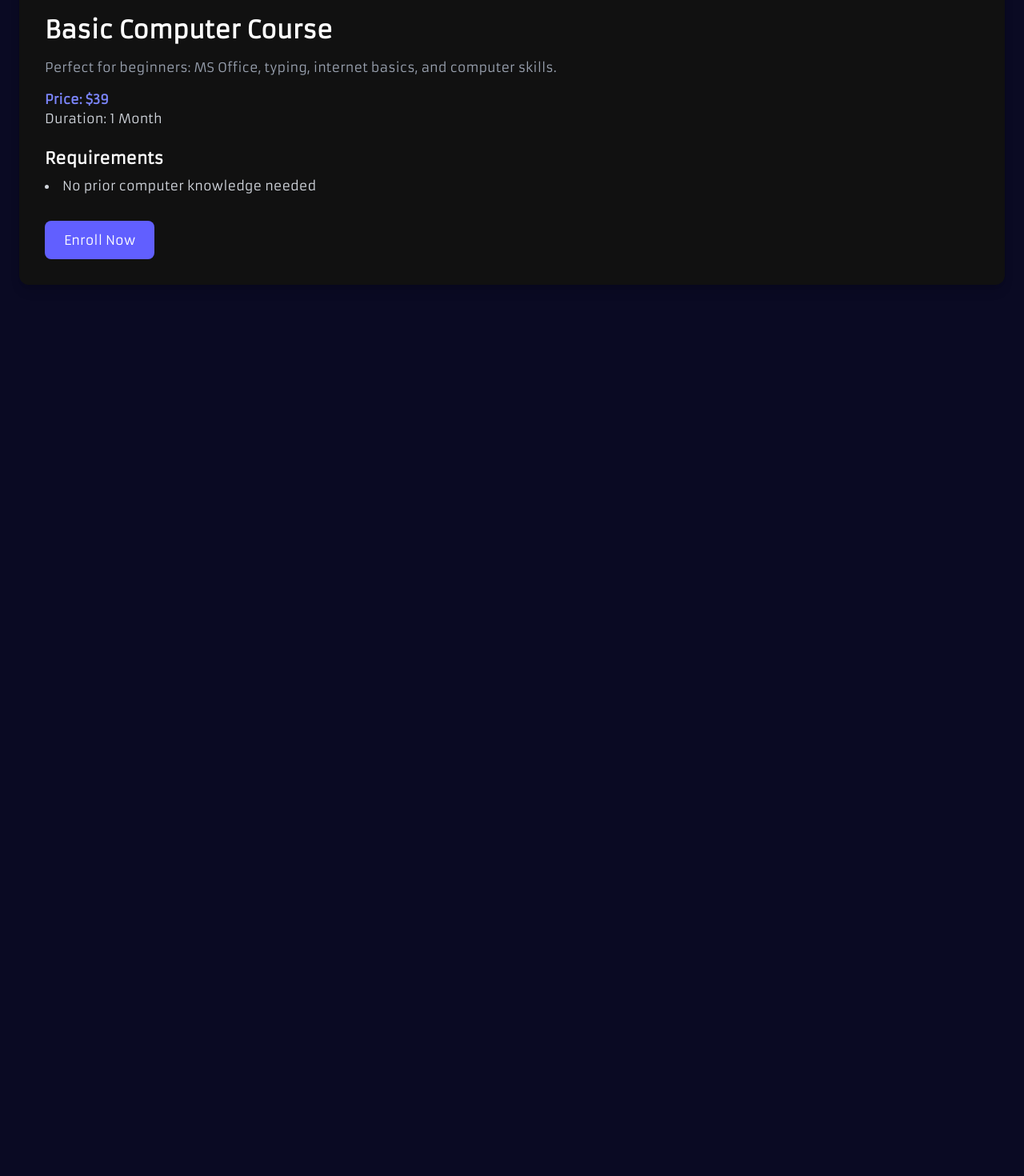
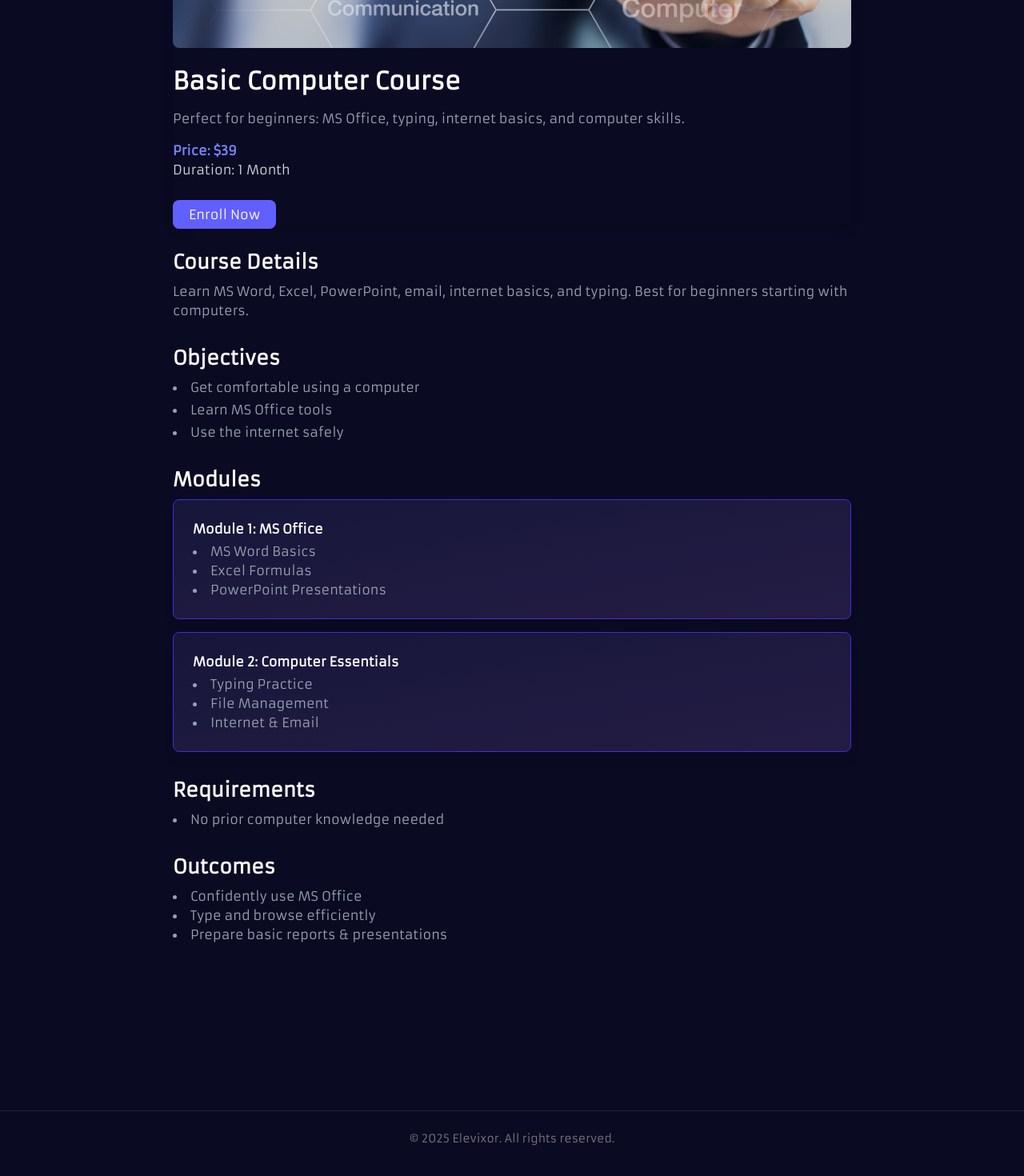
Before and after one commit to Rokon744/elevixor, a Next.js app: page /courses/basic-computer in a window 1280 px wide. Shown: the part 400-1870 px from the top of the page at 80% size. Before the commit the page ends 820 px from the top, so only its background shows below. Built offline with nearby package versions, Linux system fonts and the light colour scheme.

Commit message:
check without useRouter

```diff
--- a/src/pages/CourseDetail.jsx
+++ b/src/pages/CourseDetail.jsx
@@ -1,278 +1,280 @@
-// "use client";
-// import { useParams, useRouter } from "next/navigation";
-// import Image from "next/image";
-// import { courses } from "@/db/coursesData";
-// import { IoArrowBackCircleOutline } from "react-icons/io5";
-// import { motion } from "framer-motion";
-
-// const fadeInUp = {
-//   hidden: { opacity: 0, y: 40 },
-//   visible: (i = 0) => ({
-//     opacity: 1,
-//     y: 0,
-//     transition: {
-//       delay: i * 0.2,
-//       duration: 0.6,
-//       ease: "easeOut",
-//     },
-//   }),
-// };
-
-// const CourseDetail = () => {
-//   const { id } = useParams();
-//   const course = courses.find((c) => c.id === id);
-
-//   const router = useRouter();
-
-//   if (!course) {
-//     return <p className="text-center mt-10 text-red-500">Course not found</p>;
-//   }
-
-//   return (
-//     <>
-//       <div className="max-w-4xl mx-auto px-6 py-40">
-//         {/* Back Button */}
-//         <motion.button
-//           className="my-6 flex items-center gap-2 border !border-b-white px-3 py-1 rounded-md fixed z-10 left-6 top-5 transition backbutton cursor-pointer"
-//           initial={{ opacity: 0, x: -30 }}
-//           animate={{ opacity: 1, x: 0 }}
-//           transition={{ duration: 0.6 }}
-//           onClick={() => router.back()}
-//         >
-//           <IoArrowBackCircleOutline className="text-2xl" />
-//           Back
-//         </motion.button>
-
-//         {/* Header & Image */}
-//         <motion.div
-//           className="shadow-lg"
-//           initial="hidden"
-//           whileInView="visible"
-//           viewport={{ once: false, amount: 0.3 }}
-//           variants={fadeInUp}
-//         >
-//           <Image
-//             src={course.image}
-//             alt={course.title}
-//             className="rounded-lg mb-6 w-full max-h-[300px] object-cover"
-//           />
-//           <motion.h1
-//             className="text-3xl font-bold text-white"
-//             variants={fadeInUp}
-//           >
-//             {course.title}
-//           </motion.h1>
-//           <motion.p className="text-gray-400 my-4" variants={fadeInUp}>
-//             {course.desc}
-//           </motion.p>
-//           <motion.p className="text-indigo-400 font-bold" variants={fadeInUp}>
-//             Price: {course.price}
-//           </motion.p>
-//           <motion.p className="text-gray-300 pb-8" variants={fadeInUp}>
-//             Duration: {course.duration}
-//           </motion.p>
-//           <motion.a href="/contact"
-//             className="mt-6 bg-indigo-500 px-5 py-2 text-white rounded-lg hover:bg-indigo-600 transition"
-//             variants={fadeInUp}
-//           >
-//             Enroll Now
-//           </motion.a>
-//         </motion.div>
-//         {/* Details */}
-//         <motion.section
-//           className="mt-8"
-//           initial="hidden"
-//           whileInView="visible"
-//           viewport={{ once: false, amount: 0.2 }}
-//           variants={fadeInUp}
-//         >
-//           <h2 className="text-2xl font-semibold">Course Details</h2>
-//           <p className="text-gray-400 mt-2">{course.details}</p>
-//         </motion.section>
-
-//         {/* Objectives */}
-//         <motion.section
-//           className="mt-8"
-//           initial="hidden"
-//           whileInView="visible"
-//           viewport={{ once: false, amount: 0.2 }}
-//           variants={fadeInUp}
-//         >
-//           <h2 className="text-2xl font-semibold">Objectives</h2>
-//           <ul className="list-disc list-inside mt-2 space-y-1 text-gray-400">
-//             {course.objectives.map((obj, i) => (
-//               <motion.li key={i} custom={i} variants={fadeInUp}>
-//                 {obj}
-//               </motion.li>
-//             ))}
-//           </ul>
-//         </motion.section>
-
-//         {/* Modules */}
-//         <motion.section
-//           className="mt-8"
-//           initial="hidden"
-//           whileInView="visible"
-//           viewport={{ once: false, amount: 0.2 }}
-//           variants={fadeInUp}
-//         >
-//           <h2 className="text-2xl font-semibold">Modules</h2>
-//           <div className="mt-2 space-y-4">
-//             {course.modules.map((module, i) => (
-//               <motion.div
-//                 key={i}
-//                 className="bg-gradient-to-br from-[#16163a] to-[#241c44] p-6 rounded-lg shadow-lg backdrop-blur-md border border-indigo-700 hover:border-purple-600 transition-colors"
-//                 custom={i}
-//                 variants={fadeInUp}
-//               >
-//                 <h3 className="font-semibold">{module.name}</h3>
-//                 <ul className="list-disc list-inside mt-1 text-gray-400">
-//                   {module.lessons.map((lesson, j) => (
-//                     <li key={j}>{lesson}</li>
-//                   ))}
-//                 </ul>
-//               </motion.div>
-//             ))}
-//           </div>
-//         </motion.section>
-
-//         {/* Requirements */}
-//         <motion.section
-//           className="mt-8"
-//           initial="hidden"
-//           whileInView="visible"
-//           viewport={{ once: false, amount: 0.2 }}
-//           variants={fadeInUp}
-//         >
-//           <h2 className="text-2xl font-semibold">Requirements</h2>
-//           <ul className="list-disc list-inside mt-2 text-gray-400">
-//             {course.requirements.map((req, i) => (
-//               <motion.li key={i} custom={i} variants={fadeInUp}>
-//                 {req}
-//               </motion.li>
-//             ))}
-//           </ul>
-//         </motion.section>
-
-//         {/* Outcomes */}
-//         <motion.section
-//           className="mt-8"
-//           initial="hidden"
-//           whileInView="visible"
-//           viewport={{ once: false, amount: 0.2 }}
-//           variants={fadeInUp}
-//         >
-//           <h2 className="text-2xl font-semibold">Outcomes</h2>
-//           <ul className="list-disc list-inside mt-2 text-gray-400">
-//             {course.outcomes.map((out, i) => (
-//               <motion.li key={i} custom={i} variants={fadeInUp}>
-//                 {out}
-//               </motion.li>
-//             ))}
-//           </ul>
-//         </motion.section>
-//       </div>
-
-//       {/* Footer */}
-//       <motion.div
-//         className="border-t border-white/10 mt-12 pt-6 text-center text-sm text-[#797878] pb-10"
-//         initial={{ opacity: 0, y: 20 }}
-//         whileInView={{ opacity: 1, y: 0 }}
-//         transition={{ duration: 0.6 }}
-//         viewport={{ once: false, amount: 0.3 }}
-//       >
-//         © {new Date().getFullYear()} Elevixor. All rights reserved.
-//       </motion.div>
-//     </>
-//   );
-// };
-
-// export default CourseDetail;
-
-
 "use client";
 import { useParams } from "next/navigation";
 import Image from "next/image";
 import { courses } from "@/db/coursesData";
+import { IoArrowBackCircleOutline } from "react-icons/io5";
+import { motion } from "framer-motion";
 
-export default function CourseDetail() {
-  const params = useParams();
-  const courseId = params?.id;
-  const course = courses.find((c) => c.id === courseId);
+const fadeInUp = {
+  hidden: { opacity: 0, y: 40 },
+  visible: (i = 0) => ({
+    opacity: 1,
+    y: 0,
+    transition: {
+      delay: i * 0.2,
+      duration: 0.6,
+      ease: "easeOut",
+    },
+  }),
+};
+
+const CourseDetail = () => {
+  const { id } = useParams();
+  const course = courses.find((c) => c.id === id);
+
+  // const router = useRouter();
 
   if (!course) {
-    return <p className="text-center text-white py-16">Course not found</p>;
+    return <p className="text-center mt-10 text-red-500">Course not found</p>;
   }
 
   return (
-    <section className="container mx-auto px-6 py-16">
-      <div className="bg-[#111] p-8 rounded-xl shadow-lg">
-        {/* Course Banner */}
+    <>
+      <div className="max-w-4xl mx-auto px-6 py-40">
+        {/* Back Button */}
+        <motion.button
+          className="my-6 flex items-center gap-2 border !border-b-white px-3 py-1 rounded-md fixed z-10 left-6 top-5 transition backbutton cursor-pointer"
+          initial={{ opacity: 0, x: -30 }}
+          animate={{ opacity: 1, x: 0 }}
+          transition={{ duration: 0.6 }}
+        >
+          <IoArrowBackCircleOutline className="text-2xl" />
+          Back
+        </motion.button>
+
+        {/* Header & Image */}
+        <motion.div
+          className="shadow-lg"
+          initial="hidden"
+          whileInView="visible"
+          viewport={{ once: false, amount: 0.3 }}
+          variants={fadeInUp}
+        >
           <Image
             src={course.image}
             alt={course.title}
             className="rounded-lg mb-6 w-full max-h-[300px] object-cover"
           />
+          <motion.h1
+            className="text-3xl font-bold text-white"
+            variants={fadeInUp}
+          >
+            {course.title}
+          </motion.h1>
+          <motion.p className="text-gray-400 my-4" variants={fadeInUp}>
+            {course.desc}
+          </motion.p>
+          <motion.p className="text-indigo-400 font-bold" variants={fadeInUp}>
+            Price: {course.price}
+          </motion.p>
+          <motion.p className="text-gray-300 pb-8" variants={fadeInUp}>
+            Duration: {course.duration}
+          </motion.p>
+          <motion.a href="/contact"
+            className="mt-6 bg-indigo-500 px-5 py-2 text-white rounded-lg hover:bg-indigo-600 transition"
+            variants={fadeInUp}
+          >
+            Enroll Now
+          </motion.a>
+        </motion.div>
+        {/* Details */}
+        <motion.section
+          className="mt-8"
+          initial="hidden"
+          whileInView="visible"
+          viewport={{ once: false, amount: 0.2 }}
+          variants={fadeInUp}
+        >
+          <h2 className="text-2xl font-semibold">Course Details</h2>
+          <p className="text-gray-400 mt-2">{course.details}</p>
+        </motion.section>
 
-        {/* Title & Price */}
-        <h1 className="text-3xl font-bold text-white">{course.title}</h1>
-        <p className="text-gray-400 my-4">{course.desc}</p>
-        <p className="text-indigo-400 font-bold">Price: {course.price}</p>
-        <p className="text-gray-300">Duration: {course.duration}</p>
+        {/* Objectives */}
+        <motion.section
+          className="mt-8"
+          initial="hidden"
+          whileInView="visible"
+          viewport={{ once: false, amount: 0.2 }}
+          variants={fadeInUp}
+        >
+          <h2 className="text-2xl font-semibold">Objectives</h2>
+          <ul className="list-disc list-inside mt-2 space-y-1 text-gray-400">
+            {course.objectives.map((obj, i) => (
+              <motion.li key={i} custom={i} variants={fadeInUp}>
+                {obj}
+              </motion.li>
+            ))}
+          </ul>
+        </motion.section>
 
-        {/* Instructor */}
-        {course.instructor && (
-          <p className="text-gray-400 mt-2">
-            <span className="font-semibold text-white">Instructor:</span>{" "}
-            {course.instructor}
-          </p>
-        )}
+        {/* Modules */}
+        <motion.section
+          className="mt-8"
+          initial="hidden"
+          whileInView="visible"
+          viewport={{ once: false, amount: 0.2 }}
+          variants={fadeInUp}
+        >
+          <h2 className="text-2xl font-semibold">Modules</h2>
+          <div className="mt-2 space-y-4">
+            {course.modules.map((module, i) => (
+              <motion.div
+                key={i}
+                className="bg-gradient-to-br from-[#16163a] to-[#241c44] p-6 rounded-lg shadow-lg backdrop-blur-md border border-indigo-700 hover:border-purple-600 transition-colors"
+                custom={i}
+                variants={fadeInUp}
+              >
+                <h3 className="font-semibold">{module.name}</h3>
+                <ul className="list-disc list-inside mt-1 text-gray-400">
+                  {module.lessons.map((lesson, j) => (
+                    <li key={j}>{lesson}</li>
+                  ))}
+                </ul>
+              </motion.div>
+            ))}
+          </div>
+        </motion.section>
 
         {/* Requirements */}
-        {course.requirements && (
-          <div className="mt-6">
-            <h2 className="text-xl font-semibold text-white mb-2">
-              Requirements
-            </h2>
-            <ul className="list-disc list-inside text-gray-300 space-y-1">
+        <motion.section
+          className="mt-8"
+          initial="hidden"
+          whileInView="visible"
+          viewport={{ once: false, amount: 0.2 }}
+          variants={fadeInUp}
+        >
+          <h2 className="text-2xl font-semibold">Requirements</h2>
+          <ul className="list-disc list-inside mt-2 text-gray-400">
             {course.requirements.map((req, i) => (
-                <li key={i}>{req}</li>
+              <motion.li key={i} custom={i} variants={fadeInUp}>
+                {req}
+              </motion.li>
             ))}
           </ul>
-          </div>
-        )}
+        </motion.section>
 
-        {/* Syllabus */}
-        {course.syllabus && (
-          <div className="mt-6">
-            <h2 className="text-xl font-semibold text-white mb-2">Syllabus</h2>
-            <ul className="list-disc list-inside text-gray-300 space-y-1">
-              {course.syllabus.map((item, i) => (
-                <li key={i}>{item}</li>
+        {/* Outcomes */}
+        <motion.section
+          className="mt-8"
+          initial="hidden"
+          whileInView="visible"
+          viewport={{ once: false, amount: 0.2 }}
+          variants={fadeInUp}
+        >
+          <h2 className="text-2xl font-semibold">Outcomes</h2>
+          <ul className="list-disc list-inside mt-2 text-gray-400">
+            {course.outcomes.map((out, i) => (
+              <motion.li key={i} custom={i} variants={fadeInUp}>
+                {out}
+              </motion.li>
             ))}
           </ul>
+        </motion.section>
       </div>
-        )}
 
-        {/* What you'll learn */}
-        {course.learn && (
-          <div className="mt-6">
-            <h2 className="text-xl font-semibold text-white mb-2">
-              What You’ll Learn
-            </h2>
-            <ul className="list-disc list-inside text-gray-300 space-y-1">
-              {course.learn.map((item, i) => (
-                <li key={i}>{item}</li>
-              ))}
-            </ul>
-          </div>
-        )}
+      {/* Footer */}
+      <motion.div
+        className="border-t border-white/10 mt-12 pt-6 text-center text-sm text-[#797878] pb-10"
+        initial={{ opacity: 0, y: 20 }}
+        whileInView={{ opacity: 1, y: 0 }}
+        transition={{ duration: 0.6 }}
+        viewport={{ once: false, amount: 0.3 }}
+      >
+        © {new Date().getFullYear()} Elevixor. All rights reserved.
+      </motion.div>
+    </>
+  );
+};
 
-        {/* Enroll Button */}
-        <button className="mt-8 bg-indigo-500 px-6 py-3 text-white rounded-lg hover:bg-indigo-600 transition w-full sm:w-auto">
-          Enroll Now
-        </button>
-      </div>
-    </section>
-  );
-}
+export default CourseDetail;
+
+
+// "use client";
+// import { useParams } from "next/navigation";
+// import Image from "next/image";
+// import { courses } from "@/db/coursesData";
+
+// export default function CourseDetail() {
+//   const {id} = useParams();
+//   const courseId = id;
+//   const course = courses.find((c) => c.id === courseId);
+
+//   console.log(id);
+
+
+//   if (!course) {
+//     return <p className="text-center text-white py-16">Course not found</p>;
+//   }
+
+//   return (
+//     <section className="container mx-auto px-6 py-16">
+//       <div className="bg-[#111] p-8 rounded-xl shadow-lg">
+//         {/* Course Banner */}
+//         <Image
+//           src={course.image}
+//           alt={course.title}
+//           className="rounded-lg mb-6 w-full max-h-[300px] object-cover"
+//         />
+
+//         {/* Title & Price */}
+//         <h1 className="text-3xl font-bold text-white">{course.title}</h1>
+//         <p className="text-gray-400 my-4">{course.desc}</p>
+//         <p className="text-indigo-400 font-bold">Price: {course.price}</p>
+//         <p className="text-gray-300">Duration: {course.duration}</p>
+
+//         {/* Instructor */}
+//         {course.instructor && (
+//           <p className="text-gray-400 mt-2">
+//             <span className="font-semibold text-white">Instructor:</span>{" "}
+//             {course.instructor}
+//           </p>
+//         )}
+
+//         {/* Requirements */}
+//         {course.requirements && (
+//           <div className="mt-6">
+//             <h2 className="text-xl font-semibold text-white mb-2">
+//               Requirements
+//             </h2>
+//             <ul className="list-disc list-inside text-gray-300 space-y-1">
+//               {course.requirements.map((req, i) => (
+//                 <li key={i}>{req}</li>
+//               ))}
+//             </ul>
+//           </div>
+//         )}
+
+//         {/* Syllabus */}
+//         {course.syllabus && (
+//           <div className="mt-6">
+//             <h2 className="text-xl font-semibold text-white mb-2">Syllabus</h2>
+//             <ul className="list-disc list-inside text-gray-300 space-y-1">
+//               {course.syllabus.map((item, i) => (
+//                 <li key={i}>{item}</li>
+//               ))}
+//             </ul>
+//           </div>
+//         )}
+
+//         {/* What you'll learn */}
+//         {course.learn && (
+//           <div className="mt-6">
+//             <h2 className="text-xl font-semibold text-white mb-2">
+//               What You’ll Learn
+//             </h2>
+//             <ul className="list-disc list-inside text-gray-300 space-y-1">
+//               {course.learn.map((item, i) => (
+//                 <li key={i}>{item}</li>
+//               ))}
+//             </ul>
+//           </div>
+//         )}
+
+//         {/* Enroll Button */}
+//         <button className="mt-8 bg-indigo-500 px-6 py-3 text-white rounded-lg hover:bg-indigo-600 transition w-full sm:w-auto">
+//           Enroll Now
+//         </button>
+//       </div>
+//     </section>
+//   );
+// }
```
Lines whose indentation alone changed are shown as unchanged.
